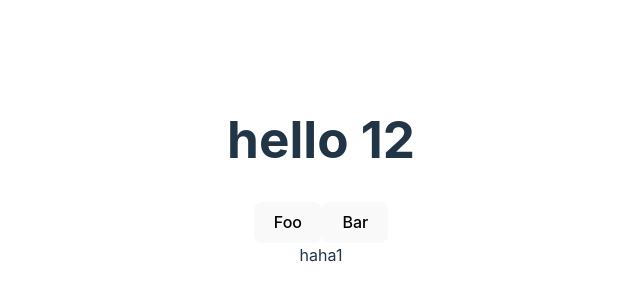
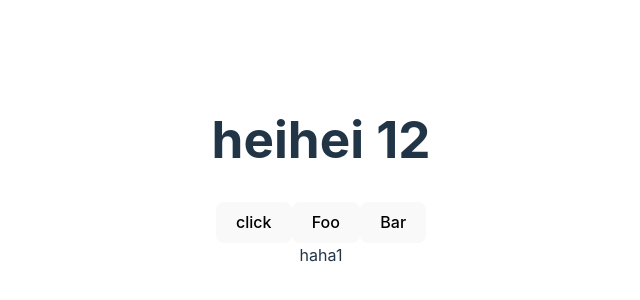
Before and after one commit to You-5C24/vue3.3-feature-case, a Vue app: page / in a window 1280 px wide. Shown: the part 228-528 px from the top of the page, without its empty margins (319-959 px from the left). Built offline with nearby package versions, Linux system fonts and the light colour scheme.

Commit message:
feat: defineProps 解构出来的值不会丢失响应式

```diff
--- a/src/App.vue
+++ b/src/App.vue
@@ -1,5 +1,6 @@
 <template>
-  <HelloWorld msg="hello" :age="12" />
+  <HelloWorld :msg="msg" :age="12" />
+  <button @click="HandleChangeMsg">click</button>
   <Generic age="10" :names="['1', '2']" />
   <Emmits />
   <Sloter>
@@ -17,6 +18,13 @@ import HelloWorld from "./components/HelloWorld.vue";
 import Generic from "./components/Generic.vue";
 import Emmits from "./components/Emmits.vue";
 import Sloter from "./components/Slot.vue";
+import { ref } from "vue";
+
+const msg = ref("heihei");
+
+const HandleChangeMsg = () => {
+  msg.value = "changeHeiHei";
+};
 </script>
 
 <style scoped></style>
--- a/src/components/HelloWorld.vue
+++ b/src/components/HelloWorld.vue
@@ -3,9 +3,14 @@
 </template>
 
 <script setup lang="ts">
+import { watchEffect } from "vue";
 import type { HelloProps } from "./helloWord";
 
-defineProps<HelloProps & { age: number }>();
+const { msg } = defineProps<HelloProps & { age: number }>();
+// props.msg
+watchEffect(() => {
+  console.log(msg, "watch");
+});
 </script>
 
 <style scoped></style>
--- a/vite.config.ts
+++ b/vite.config.ts
@@ -1,7 +1,13 @@
-import { defineConfig } from 'vite'
-import vue from '@vitejs/plugin-vue'
+import { defineConfig } from "vite";
+import vue from "@vitejs/plugin-vue";
 
 // https://vitejs.dev/config/
 export default defineConfig({
-  plugins: [vue()],
-})
+  plugins: [
+    vue({
+      script: {
+        propsDestructure: true,
+      },
+    }),
+  ],
+});
```
